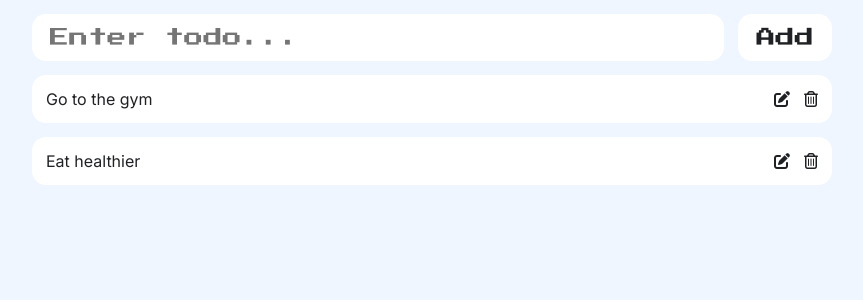
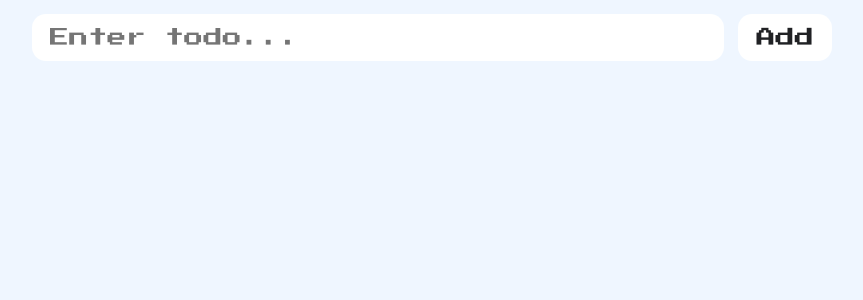
Before and after one commit to JimmyALiu/Todo-List, a React (Vite) app in the folder reactjs-todolist/: page / in a window 1280 px wide. Shown: the top 300 px of the page, without its empty margins (208-1071 px from the left). Built offline with nearby package versions, Linux system fonts and the light colour scheme.

Commit message:
Update App.jsx

```diff
--- a/reactjs-todolist/src/App.jsx
+++ b/reactjs-todolist/src/App.jsx
@@ -4,10 +4,7 @@ import TodoList from "./components/TodoList"
 
 function App() {
 	// use for variables that the user interacts with
-	const [todos, setTodos] = useState([
-		'Go to the gym',
-		'Eat healthier'
-	])
+	const [todos, setTodos] = useState([])
 
 	function handleAddTodos(newTodo) {
 		const newTodoList = [...todos, newTodo]
```
